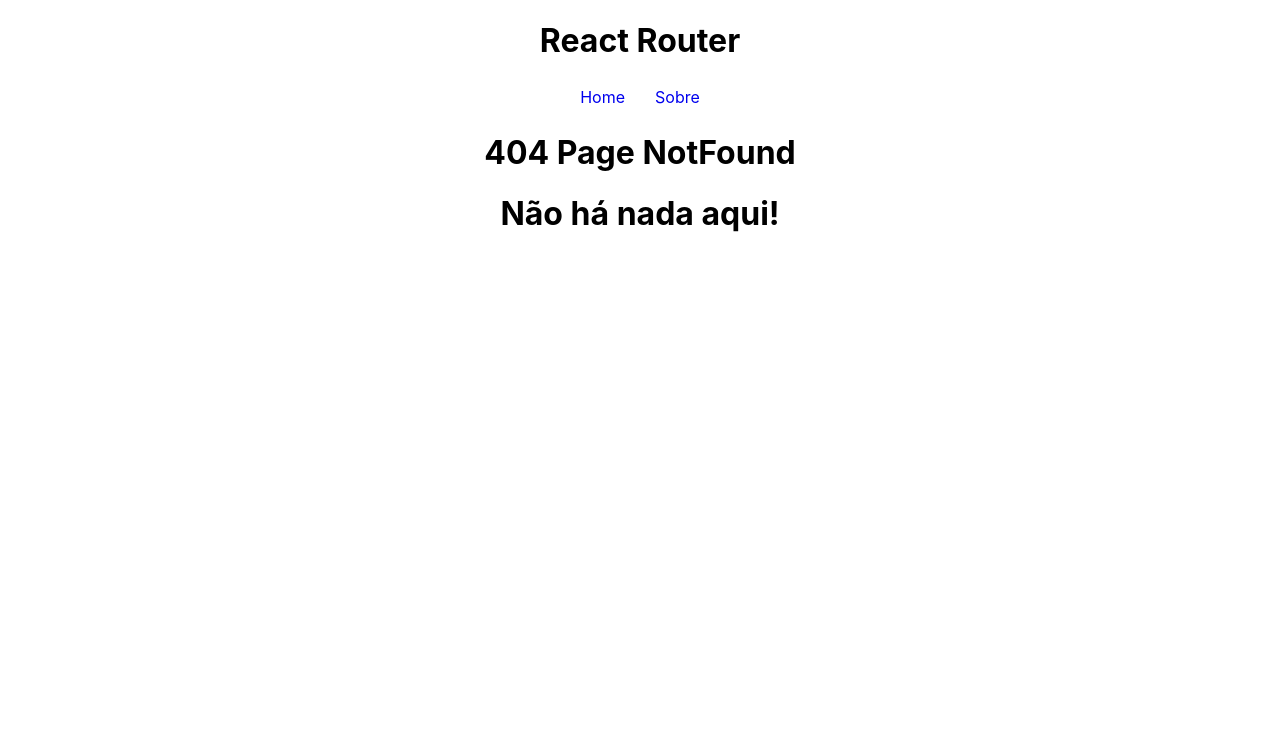
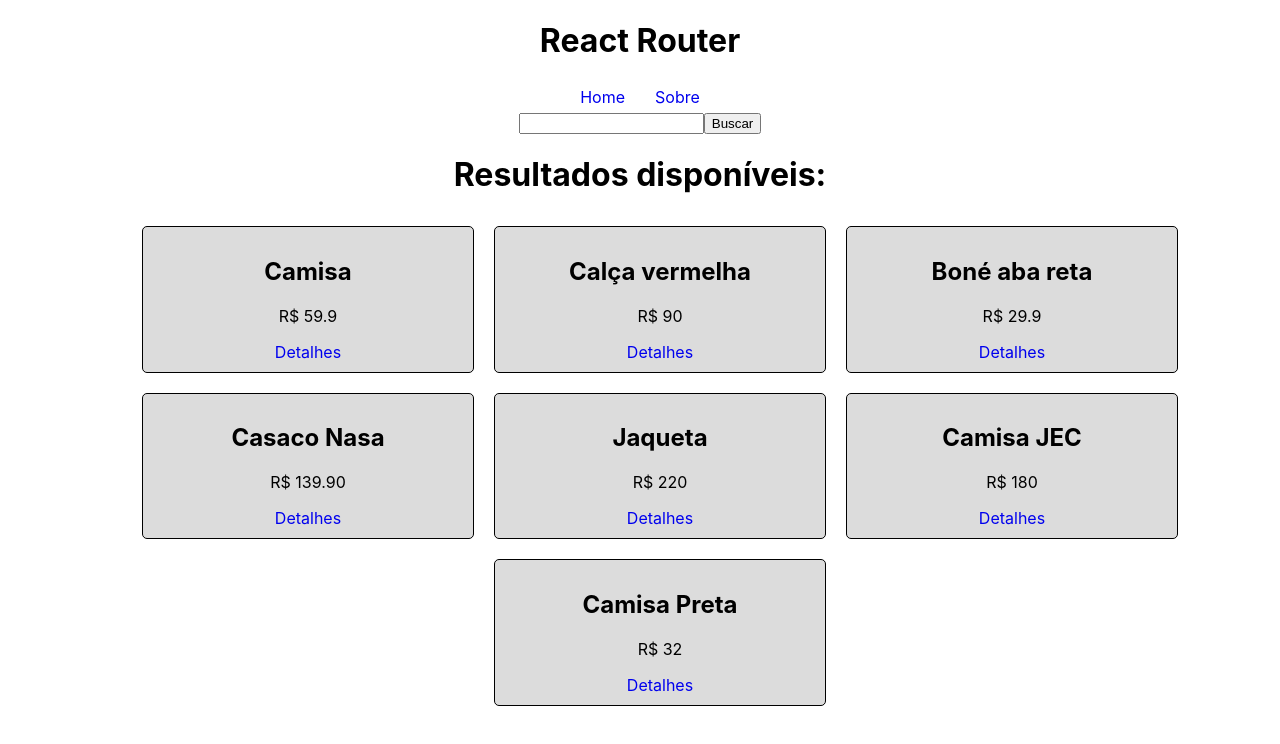
Before and after one commit to andrematos90/React, a React (Create React App) app in the folder Hora de Codar/07 - React Router/projeto/: page /search in a window 1280 px wide. Before the commit this address had no page. Shown: the top 744 px of the page. Built offline with nearby package versions, Linux system fonts and the light colour scheme; data requests are answered from the project's data file.

Commit message:
SearchParams

```diff
--- a/Hora de Codar/07 - React Router/projeto/src/App.js
+++ b/Hora de Codar/07 - React Router/projeto/src/App.js
@@ -9,6 +9,8 @@
 import Navbar from "./components/Navbar";
 import Info from "./pages/Info";
 import NotFound from "./pages/NotFound";
+import SearchForm from "./components/SearchForm";
+import Search from "./pages/Search";
 
 function App() {
   return (
@@ -17,6 +19,8 @@
       {/*02 links com react router */}
       <BrowserRouter>
         <Navbar />
+        {/*search*/}
+        <SearchForm/>
         <Routes>
           <Route path="/" element={<Home />} />
           <Route path="/about" element={<About />} />
@@ -24,6 +28,8 @@
            <Route path="/products/:id/info" element={<Info />} />
           {/*rota dinamica */}
           <Route path="/products/:id" element={<Product />} />
+           {/*search*/}
+           <Route path="/search" element={<Search/>}/>
           {/*no match route8*/}
           <Route path="*" element={<NotFound/>}/>
 
--- /dev/null
+++ b/Hora de Codar/07 - React Router/projeto/src/components/SearchForm.js
@@ -0,0 +1,21 @@
+import { useNavigate } from "react-router-dom"
+import { useState } from "react"
+
+const SearchForm = () => {
+    const navigate = useNavigate()
+    const [query,setQuery] = useState()
+
+    const handleSubmit = (e) =>{
+        e.preventDefault();
+
+        navigate("/search?q=" + query);
+    }
+  return (
+    <form onSubmit={handleSubmit}>
+        <input type="text" onChange={(e) => setQuery(e.target.value)} />
+        <input type="submit"  value="Buscar"/>
+    </form>
+  )
+}
+
+export default SearchForm
--- /dev/null
+++ b/Hora de Codar/07 - React Router/projeto/src/pages/Search.js
@@ -0,0 +1,27 @@
+import { useSearchParams, Link } from "react-router-dom"
+import { useFetch } from "../hooks/useFetch"
+
+const Search = () => {
+    const [searchParams] = useSearchParams();
+
+    const url = "http://localhost:3000/products?" + searchParams;
+
+    const {data: items, loading, error} = useFetch(url)
+
+  return (
+    <div>
+        <h1>Resultados disponíveis:</h1>
+        <ul className='products'>
+        {items && items.map((item)=>(
+          <li key={item.id}>
+            <h2>{item.name}</h2>
+            <p>R$ {item.price}</p>
+          <Link to={`/products/${item.id}`}>Detalhes</Link>
+          </li>
+        ))}
+      </ul>
+    </div>
+  )
+}
+
+export default Search
```
Also changed, not shown: 2 other files (tests, documents, lock files or other folders).
